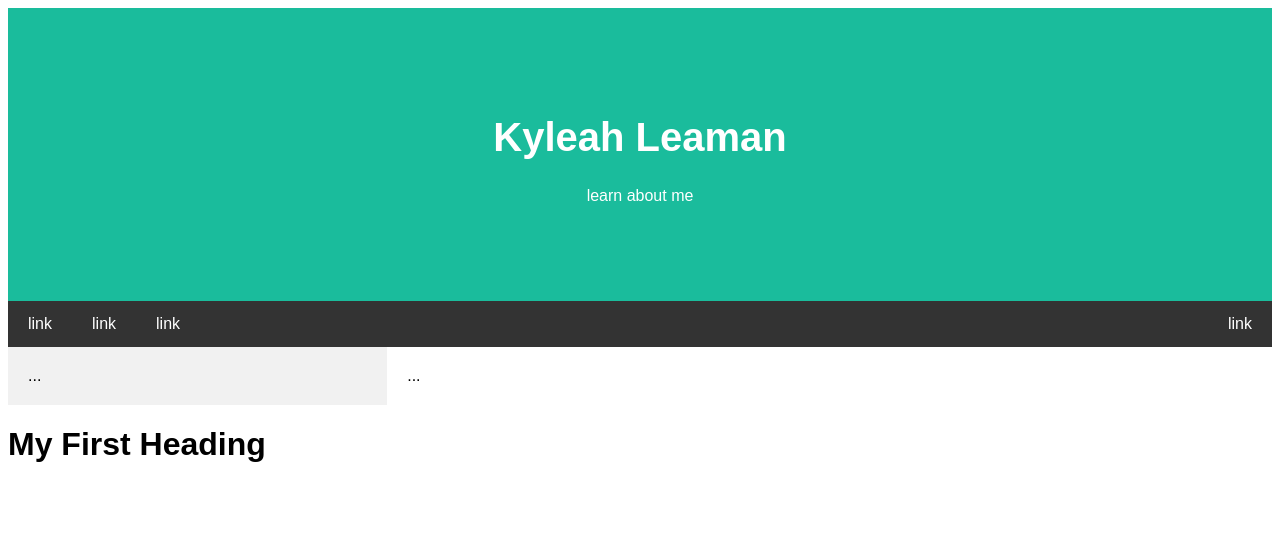
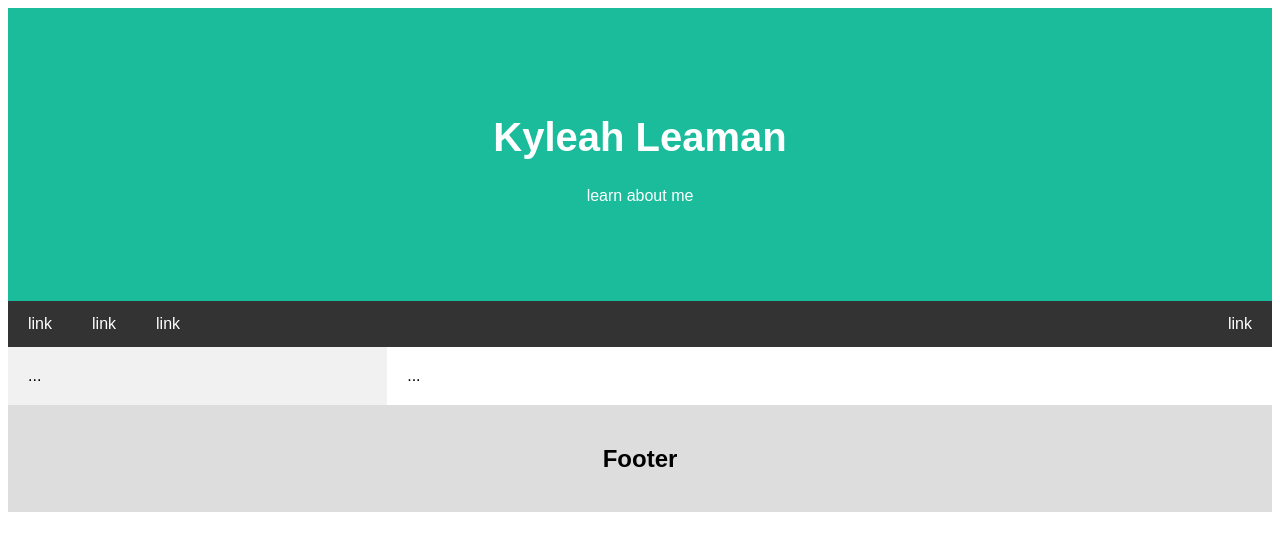
Before and after one commit to ky1eah/portfolio, a plain HTML site: page index.html in a window 1280 px wide. Drawn offline with Linux system fonts and the light colour scheme.

Commit message:
added footer

```diff
--- a/index.html
+++ b/index.html
@@ -64,6 +64,11 @@
                 width: 100%;
             }
         }
+        .footer{
+            padding: 20px;
+            text-align: center;
+            background: #ddd;
+        }
         </style>
     </head>
     <body>
@@ -81,6 +86,8 @@
             <div class="side">...</div>
             <div class="main">...</div>
         </div>
-        <h1>My First Heading</h1>
+       <div class="footer">
+            <h2>Footer</h2>
+        </div>
     </body>
 </html>
```
